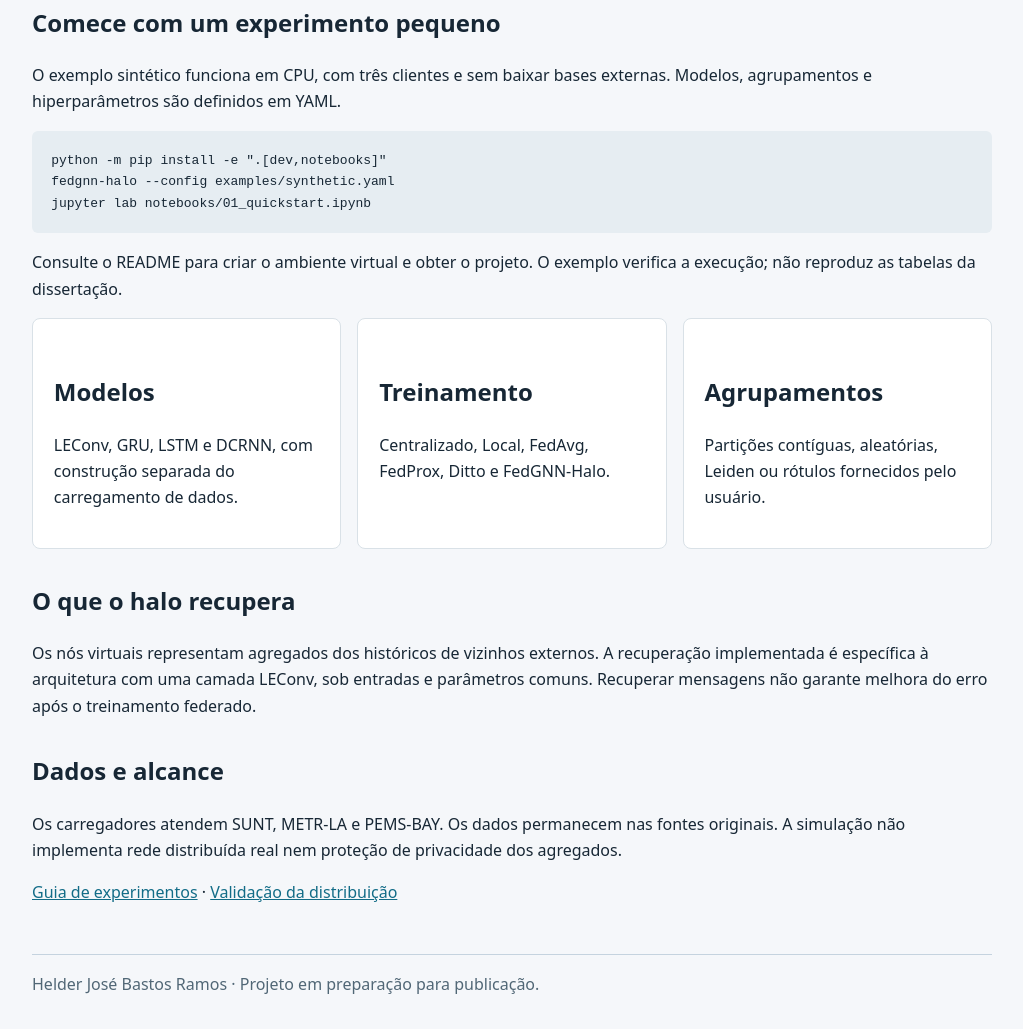
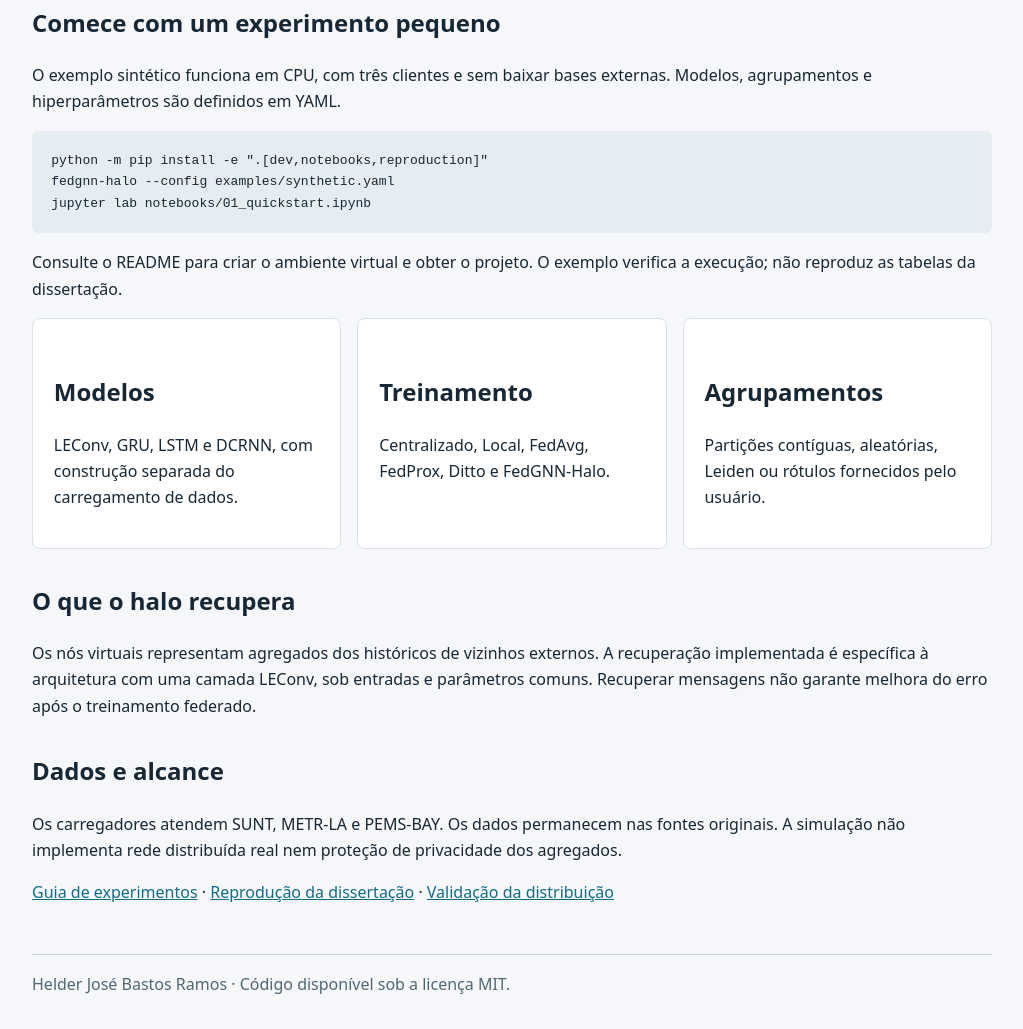
Before and after one commit to hjbramos/fedgnn-halo, a plain HTML site: page docs/index.html in a window 1280 px wide. Shown: the part 391-1420 px from the top of the page, without its empty margins (128-1151 px from the left). Drawn offline with Linux system fonts and the light colour scheme.

Commit message:
Prepare public repository and project page documentation

```diff
--- a/docs/index.html
+++ b/docs/index.html
@@ -14,13 +14,13 @@
 <main>
 <h2>Comece com um experimento pequeno</h2>
 <p>O exemplo sintético funciona em CPU, com três clientes e sem baixar bases externas. Modelos, agrupamentos e hiperparâmetros são definidos em YAML.</p>
-<pre>python -m pip install -e ".[dev,notebooks]"
+<pre>python -m pip install -e ".[dev,notebooks,reproduction]"
 fedgnn-halo --config examples/synthetic.yaml
 jupyter lab notebooks/01_quickstart.ipynb</pre>
 <p>Consulte o README para criar o ambiente virtual e obter o projeto. O exemplo verifica a execução; não reproduz as tabelas da dissertação.</p>
 <div class="grid"><section class="card"><h2>Modelos</h2><p>LEConv, GRU, LSTM e DCRNN, com construção separada do carregamento de dados.</p></section><section class="card"><h2>Treinamento</h2><p>Centralizado, Local, FedAvg, FedProx, Ditto e FedGNN-Halo.</p></section><section class="card"><h2>Agrupamentos</h2><p>Partições contíguas, aleatórias, Leiden ou rótulos fornecidos pelo usuário.</p></section></div>
 <h2>O que o halo recupera</h2><p>Os nós virtuais representam agregados dos históricos de vizinhos externos. A recuperação implementada é específica à arquitetura com uma camada LEConv, sob entradas e parâmetros comuns. Recuperar mensagens não garante melhora do erro após o treinamento federado.</p>
 <h2>Dados e alcance</h2><p>Os carregadores atendem SUNT, METR-LA e PEMS-BAY. Os dados permanecem nas fontes originais. A simulação não implementa rede distribuída real nem proteção de privacidade dos agregados.</p>
-<p><a href="https://github.com/hjbramos/fedgnn-halo/blob/main/docs/experiments.md">Guia de experimentos</a> · <a href="https://github.com/hjbramos/fedgnn-halo/blob/main/docs/validation.md">Validação da distribuição</a></p>
-</main><footer>Helder José Bastos Ramos · Projeto em preparação para publicação.</footer>
+<p><a href="https://github.com/hjbramos/fedgnn-halo/blob/main/docs/experiments.md">Guia de experimentos</a> · <a href="https://github.com/hjbramos/fedgnn-halo/blob/main/docs/reproduction.md">Reprodução da dissertação</a> · <a href="https://github.com/hjbramos/fedgnn-halo/blob/main/docs/validation.md">Validação da distribuição</a></p>
+</main><footer>Helder José Bastos Ramos · Código disponível sob a licença MIT.</footer>
 </body></html>
```
Also changed, not shown: 2 other files.
